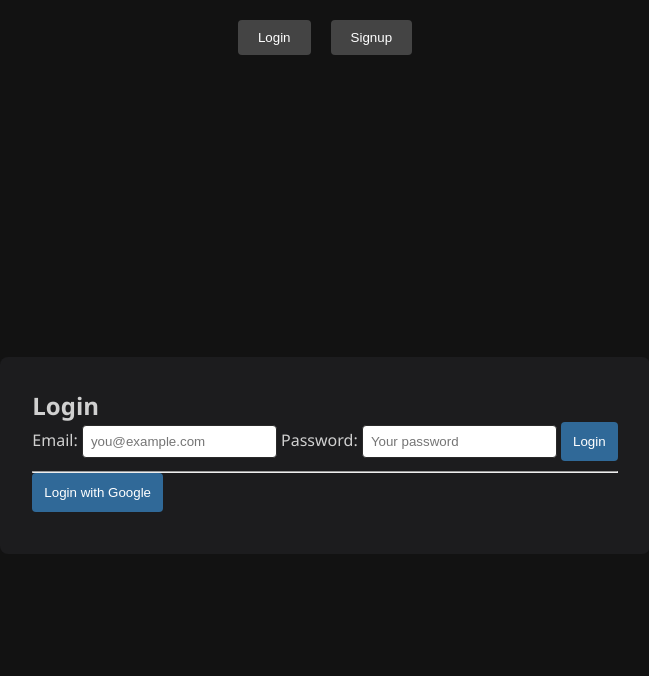
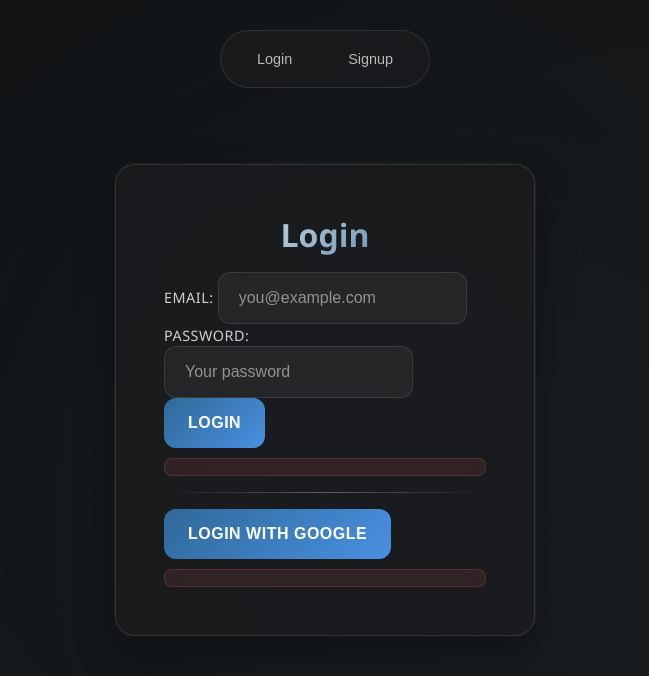
Before and after one commit to definetelynotarobot/python-web-editor-tez, a website: page log-server/public/login-signup.html in a window 1280 px wide. Shown: the top 676 px of the page, without its empty margins (315-964 px from the left). Drawn offline with Linux system fonts and the light colour scheme.

Commit message:
styling changes

```diff
--- a/log-server/public/static/css/styles.css
+++ b/log-server/public/static/css/styles.css
@@ -5,10 +5,13 @@
   --text: #d0d0d0;         /* Light gray text for high contrast */
   --border: #2a2a2a;       /* Dark border to subtly separate elements */
   --output-bg: white;    /* Slightly lighter dark tone for output areas */
+  --accent-hover: #4a90e2; /* Lighter blue for hover states */
+  --error-color: #ff6b6b;  /* Modern red for errors */
+  --success-color: #51cf66; /* Green for success states */
+  --glass-bg: rgba(28, 28, 30, 0.8); /* Glass morphism background */
+  --shadow-primary: rgba(0, 0, 0, 0.3);
+  --shadow-secondary: rgba(48, 105, 152, 0.2);
 }
-
-
-
 
 /* Base Reset */
 * {
@@ -174,54 +177,289 @@
     width: 90%;
   }
 }
+
+/* ====================== MODERN LOGIN PAGE STYLES ====================== */
+
 .login-page {
   display: flex;
   align-items: center;
   justify-content: center;
-    height: 100vh;
-    background: var(--background);
+  min-height: 100vh;
+  background: linear-gradient(135deg, #0c0c0c 0%, #1a1a1a 100%);
+  padding: 20px;
+  position: relative;
+  overflow: hidden;
 }
+
+/* Animated background elements */
+.login-page::before {
+  content: '';
+  position: absolute;
+  top: -50%;
+  left: -50%;
+  width: 200%;
+  height: 200%;
+  background: radial-gradient(circle, rgba(48, 105, 152, 0.1) 0%, transparent 50%);
+  animation: rotate 20s linear infinite;
+  pointer-events: none;
+}
+
+@keyframes rotate {
+  0% { transform: rotate(0deg); }
+  100% { transform: rotate(360deg); }
+}
+
 .login-box {
-    background: var(--primary);
-    padding: 2rem;
-    border-radius: 8px;
+  background: var(--glass-bg);
+  backdrop-filter: blur(20px);
+  border: 1px solid rgba(255, 255, 255, 0.1);
+  padding: 3rem;
+  border-radius: 20px;
   display: flex;
   flex-direction: column;
-    gap: 1rem;
+  gap: 1.5rem;
+  width: 100%;
+  max-width: 420px;
+  box-shadow:
+    0 20px 40px var(--shadow-primary),
+    0 0 0 1px rgba(255, 255, 255, 0.05);
+  position: relative;
+  z-index: 1;
+  transition: all 0.3s ease;
 }
+
+.login-box:hover {
+  transform: translateY(-5px);
+  box-shadow:
+    0 30px 60px var(--shadow-primary),
+    0 0 0 1px rgba(255, 255, 255, 0.1);
+}
+
+.login-box h2 {
+  color: #ffffff;
+  font-size: 2rem;
+  font-weight: 700;
+  text-align: center;
+  margin-bottom: 1rem;
+  background: linear-gradient(135deg, #ffffff 0%, var(--secondary) 100%);
+  -webkit-background-clip: text;
+  -webkit-text-fill-color: transparent;
+  background-clip: text;
+}
+
+.login-box label {
+  color: var(--text);
+  font-weight: 500;
+  margin-bottom: 0.5rem;
+  font-size: 0.9rem;
+  text-transform: uppercase;
+  letter-spacing: 0.5px;
+}
+
 .login-box input {
-    padding: 0.5rem;
-    border-radius: 4px;
-    border: 1px solid var(--border);
+  padding: 1rem 1.25rem;
+  border-radius: 12px;
+  border: 1px solid rgba(255, 255, 255, 0.1);
+  background: rgba(255, 255, 255, 0.05);
+  color: #ffffff;
+  font-size: 1rem;
+  transition: all 0.3s ease;
+  outline: none;
+  backdrop-filter: blur(10px);
 }
+
+.login-box input::placeholder {
+  color: rgba(255, 255, 255, 0.5);
+}
+
+.login-box input:focus {
+  border-color: var(--secondary);
+  background: rgba(255, 255, 255, 0.08);
+  box-shadow:
+    0 0 0 3px rgba(48, 105, 152, 0.2),
+    0 4px 12px rgba(48, 105, 152, 0.1);
+  transform: translateY(-2px);
+}
+
+.login-box input:hover {
+  background: rgba(255, 255, 255, 0.07);
+  border-color: rgba(255, 255, 255, 0.2);
+}
+
 .login-box button {
-    padding: 0.75rem;
-    background: var(--secondary);
-    color: #fff;
+  padding: 1rem 1.5rem;
+  background: linear-gradient(135deg, var(--secondary) 0%, var(--accent-hover) 100%);
+  color: #ffffff;
   border: none;
   cursor: pointer;
-    border-radius: 4px;
+  border-radius: 12px;
+  font-size: 1rem;
+  font-weight: 600;
+  text-transform: uppercase;
+  letter-spacing: 0.5px;
+  transition: all 0.3s ease;
+  position: relative;
+  overflow: hidden;
 }
+
+.login-box button::before {
+  content: '';
+  position: absolute;
+  top: 0;
+  left: -100%;
+  width: 100%;
+  height: 100%;
+  background: linear-gradient(90deg, transparent, rgba(255, 255, 255, 0.2), transparent);
+  transition: all 0.5s ease;
+}
+
+.login-box button:hover::before {
+  left: 100%;
+}
+
+.login-box button:hover {
+  background: linear-gradient(135deg, var(--accent-hover) 0%, #5ba3f5 100%);
+  transform: translateY(-2px);
+  box-shadow:
+    0 8px 25px rgba(48, 105, 152, 0.4),
+    0 3px 6px rgba(0, 0, 0, 0.2);
+}
+
+.login-box button:active {
+  transform: translateY(0);
+  box-shadow: 0 4px 12px rgba(48, 105, 152, 0.3);
+}
+
+.login-box hr {
+  border: none;
+  height: 1px;
+  background: linear-gradient(90deg, transparent, rgba(255, 255, 255, 0.3), transparent);
+  margin: 1rem 0;
+}
+
+/* Error styling */
+.login-box div[id$="-error"] {
+  color: var(--error-color);
+  margin-top: 0.5rem;
+  font-size: 0.9rem;
+  text-align: center;
+  padding: 0.5rem;
+  border-radius: 8px;
+  background: rgba(255, 107, 107, 0.1);
+  border: 1px solid rgba(255, 107, 107, 0.2);
+  backdrop-filter: blur(10px);
+}
+
 .toggle-container {
   display: flex;
   justify-content: center;
-    margin-top: 20px;
+  margin-bottom: 2rem;
+  position: fixed;
+  top: 30px;
+  left: 50%;
+  transform: translateX(-50%);
+  z-index: 10;
+  background: var(--glass-bg);
+  backdrop-filter: blur(20px);
+  border-radius: 50px;
+  padding: 8px;
+  border: 1px solid rgba(255, 255, 255, 0.1);
 }
+
 .toggle-btn {
-    padding: 10px 20px;
-    margin: 0 10px;
+  padding: 12px 24px;
+  margin: 0 4px;
   cursor: pointer;
-    background-color: #444;
-    color: white;
+  background: transparent;
+  color: rgba(255, 255, 255, 0.7);
   border: none;
-    border-radius: 4px;
+  border-radius: 50px;
+  font-weight: 500;
+  font-size: 0.9rem;
+  transition: all 0.3s ease;
+  position: relative;
+  overflow: hidden;
 }
+
+.toggle-btn::before {
+  content: '';
+  position: absolute;
+  top: 0;
+  left: 0;
+  width: 100%;
+  height: 100%;
+  background: linear-gradient(135deg, var(--secondary), var(--accent-hover));
+  opacity: 0;
+  transition: all 0.3s ease;
+  border-radius: 50px;
+  z-index: -1;
+}
+
+.toggle-btn:hover {
+  color: #ffffff;
+  transform: translateY(-1px);
+}
+
+.toggle-btn:hover::before {
+  opacity: 1;
+}
+
+.toggle-btn.active {
+  color: #ffffff;
+  background: linear-gradient(135deg, var(--secondary), var(--accent-hover));
+  box-shadow: 0 4px 15px rgba(48, 105, 152, 0.3);
+}
+
 .auth-section {
   display: none;
+  animation: fadeIn 0.5s ease-in-out;
 }
+
 .auth-section.active {
   display: block;
 }
+
+@keyframes fadeIn {
+  from {
+    opacity: 0;
+    transform: translateY(20px);
+  }
+  to {
+    opacity: 1;
+    transform: translateY(0);
+  }
+}
+
+/* Mobile responsiveness for login */
+@media (max-width: 768px) {
+  .login-page {
+    padding: 10px;
+  }
+
+  .login-box {
+    padding: 2rem;
+    max-width: 350px;
+  }
+
+  .login-box h2 {
+    font-size: 1.5rem;
+  }
+
+  .toggle-container {
+    position: relative;
+    top: auto;
+    left: auto;
+    transform: none;
+    margin-bottom: 2rem;
+    width: 100%;
+    max-width: 300px;
+    margin-left: auto;
+    margin-right: auto;
+  }
+}
+
+/* ====================== OTHER EXISTING STYLES ====================== */
+
 #logsChart {
   max-width: 700px;
   max-height: 400px;
```
Lines whose indentation alone changed are shown as unchanged.
